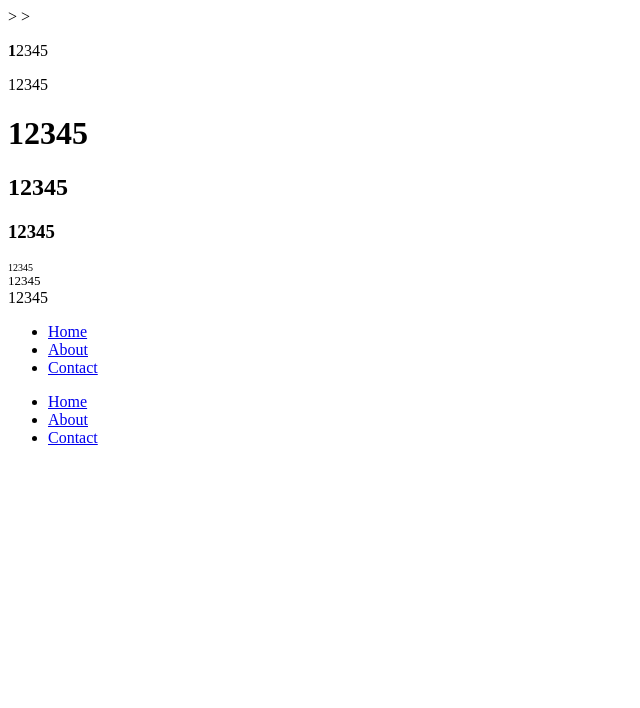
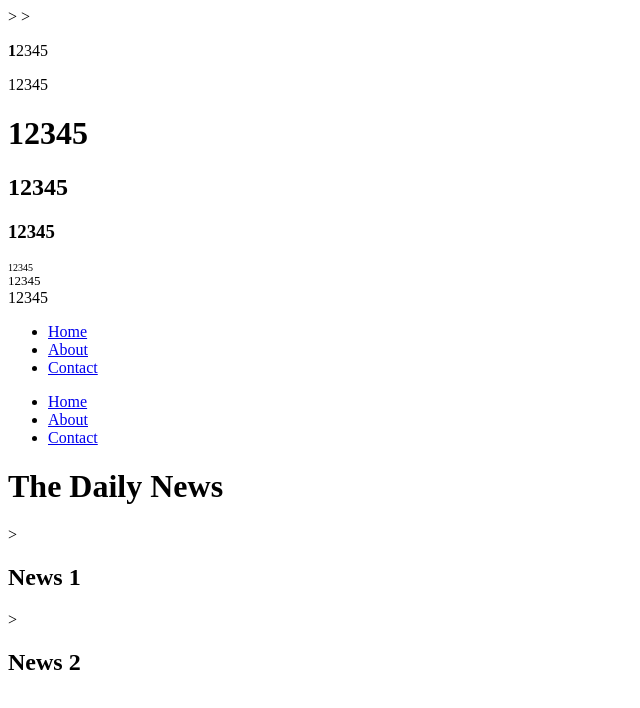
Before and after one commit to Jacob50219/Jacob50219.github.io, a plain HTML site: page index.html in a window 1280 px wide. Shown: the whole page, without its empty margins (0-640 px from the left). Drawn offline with Linux system fonts and the light colour scheme.

Commit message:
Add files via upload

```diff
--- a/index.html
+++ b/index.html
@@ -34,6 +34,18 @@
             <li><a href="#">About</a></li>
             <li><a href="#">Contact</a></li>
         </ul>
+    </nav>
+
+    <h1>The Daily News</h1>
+    <!--article content-->>
+    <article>
+        <h2>News 1</h2>
+    </article>
+    <!--article content-->>
+    <article>
+        <h2>News 2</h2>
+    </article>
+
 
 </body>
 </html>
```
